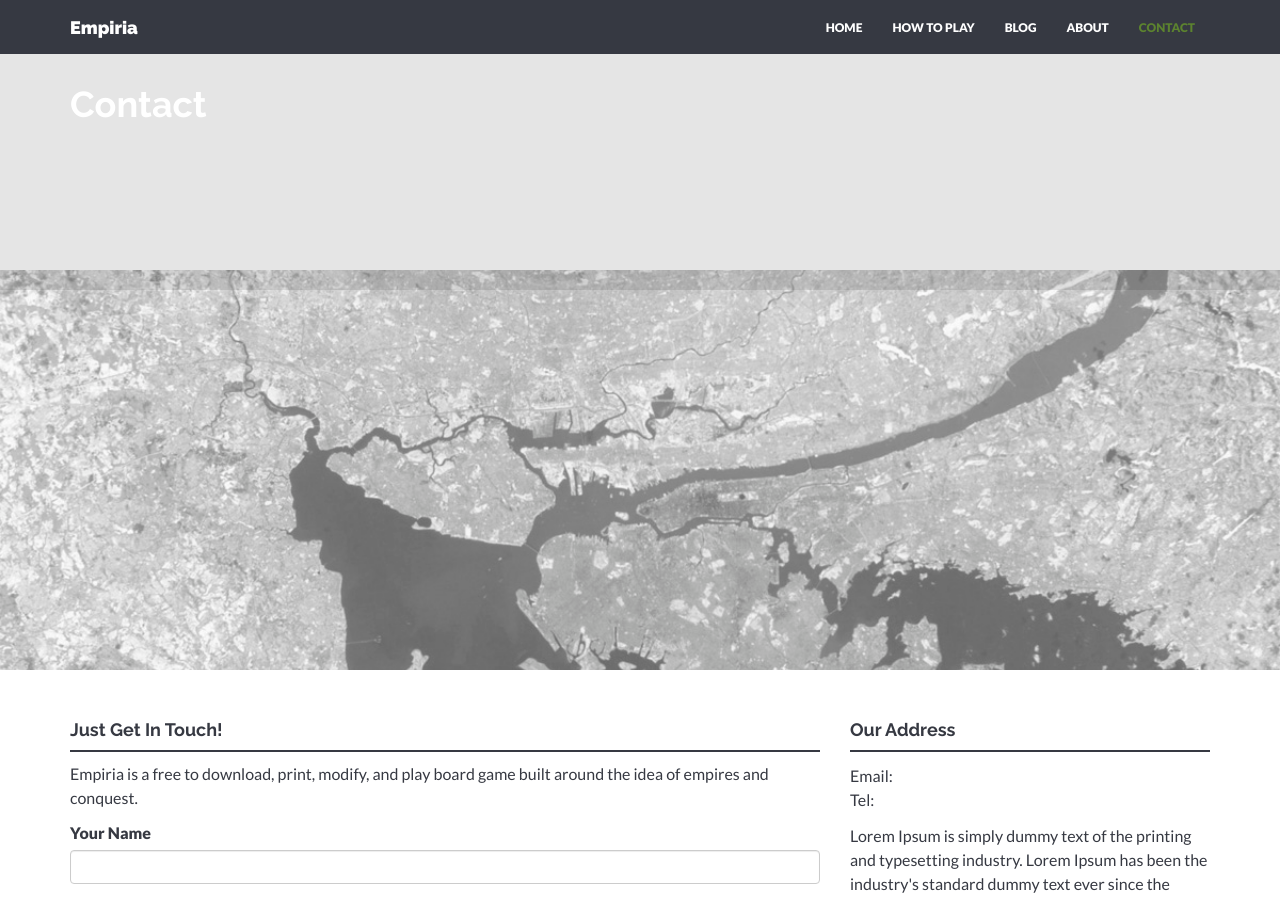
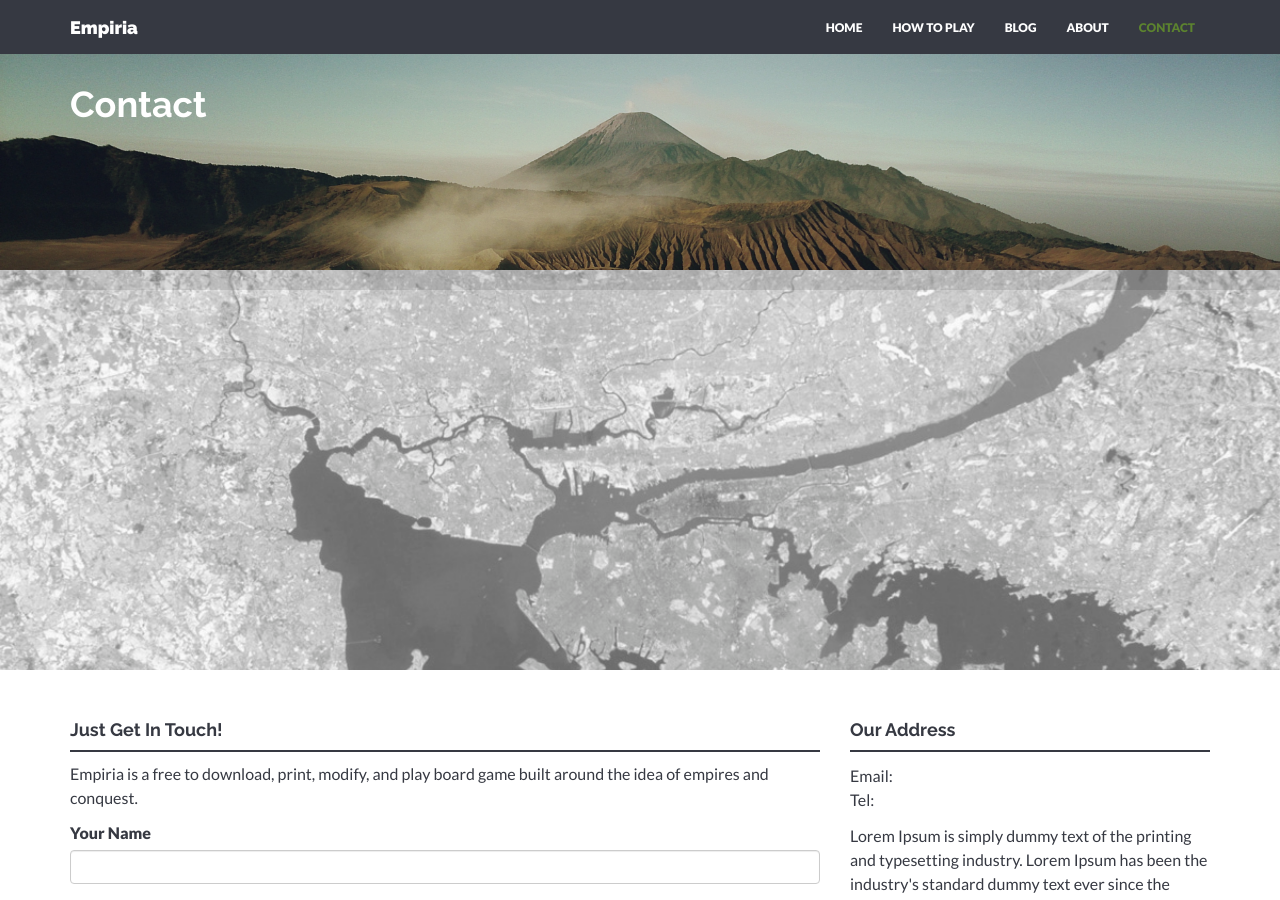
Before and after one commit to ChibiCritters/empiria-card-game, a Jekyll site: the page built from contact.html, in a window 1280 px wide and 900 px high. Built offline with Jekyll 4.4.1, drawn with Linux system fonts in a browser that asks for light colours; nearby versions of some CDN libraries.

Commit message:
backup image

```diff
--- a/_includes/wrap.html
+++ b/_includes/wrap.html
@@ -3,7 +3,10 @@
     <div class="row">
       {% if page.img %}
         <div class="photo-force" style="background-image: url({{ "/assets/img/blog/" | prepend: site.baseurl }}{{ page.img }})">
-      </div>
+        </div>
+      {% else %}
+        <div class="photo-force" style="background-image: url({{ "/assets/img/hills.jpeg" | prepend: site.baseurl }})">
+        </div>
       {% endif %}
 
       <h1>{% if page.wrap_title %}{{ page.wrap_title }}{% else %}{{ page.title }}{% endif %}</h1>
```
